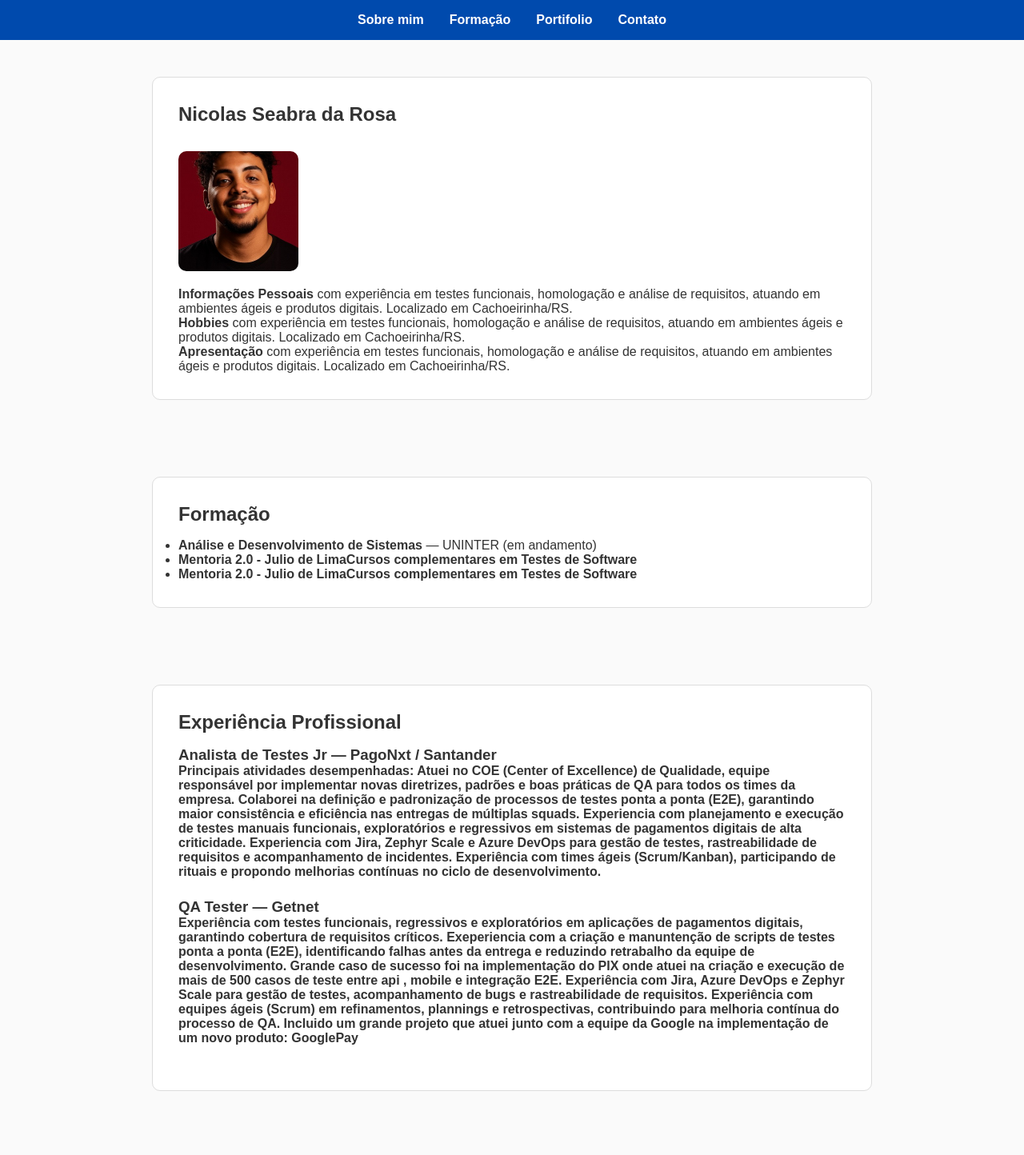
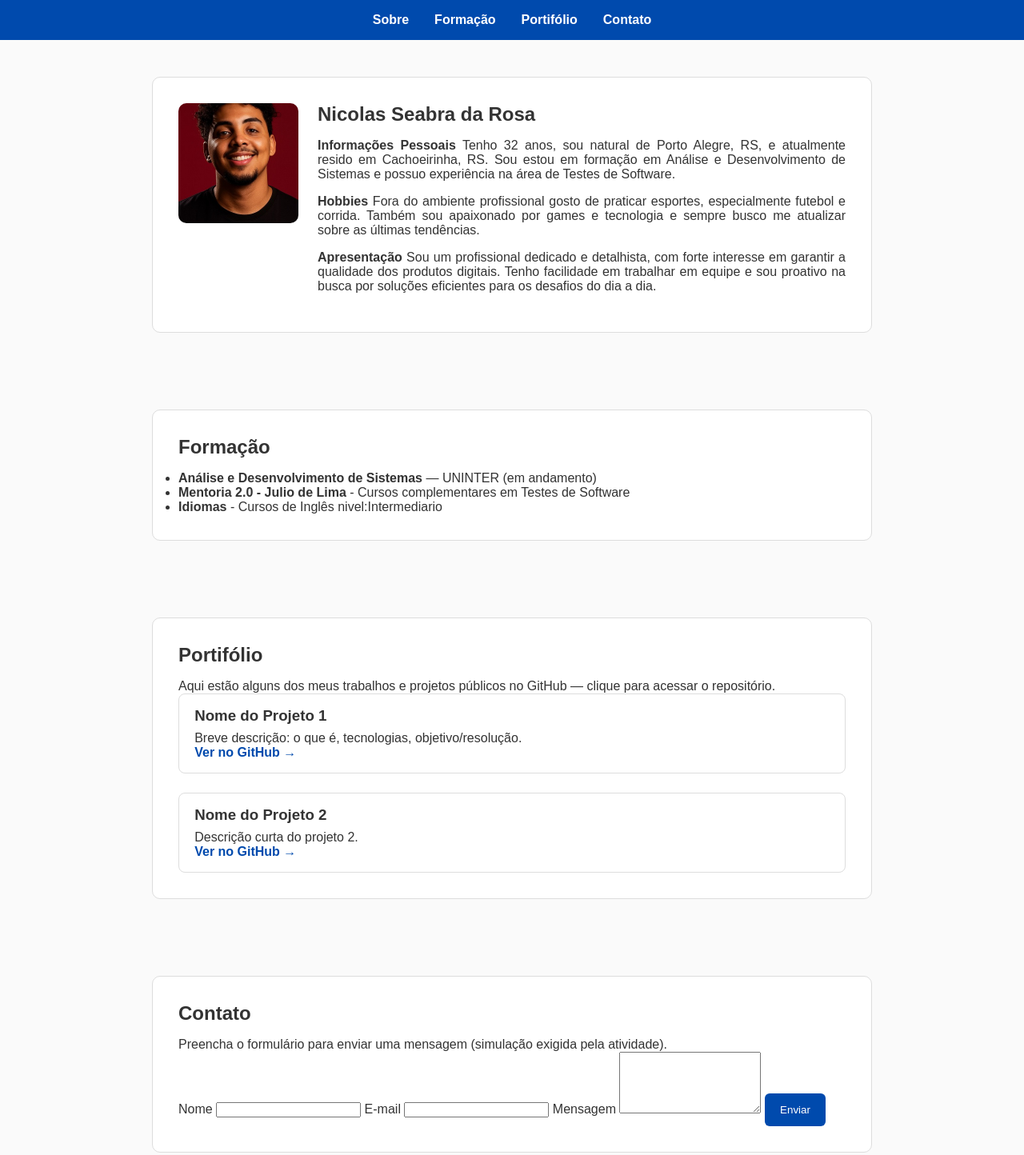
Before and after one commit to Nicolas-nsr/curriculo-nicolas, a plain HTML site: page index.html in a window 1280 px wide. Shown: the top 1444 px of the page at 80% size. Drawn offline with Linux system fonts and the light colour scheme; a script that the page names is missing.

Commit message:
Atualizações no site

```diff
--- a/css/styles.css
+++ b/css/styles.css
@@ -60,14 +60,80 @@ body {
 .foto {
     width: 150px;
     border-radius: 10px;
-    margin: 1rem 0;
+    margin: 0; /* removi margem vertical para alinhar melhor */
+    flex-shrink: 0; /* impede que a imagem seja reduzida */
 }
 
-/* Experiências */
+/* Layout flexbox para a seção "sobre" */
+#sobre {
+    display: flex;
+    align-items: flex-start; /* alinha topo da imagem e texto */
+    gap: 1.5rem;             /* espaço entre imagem e texto */
+}
+
+/* Ajuste do texto dentro da seção */
+#sobre div {
+    flex: 1; /* ocupa todo o espaço restante */
+}
+
+#sobre p {
+    text-align: justify; /*  deixa texto alinhado */
+    margin-bottom: 1rem;
+}
+
+/* Responsividade: em telas pequenas, imagem em cima */
+@media (max-width: 600px) {
+    #sobre {
+        flex-direction: column;
+        align-items: center;
+        text-align: center;
+    }
+
+    #sobre div {
+        text-align: justify;
+    }
+}
+
+/* Formação */
 .exp-item {
     margin-bottom: 1.5rem;
 }
+/* --- Estilos para Portfólio --- */
+.projects-list {
+  display: flex;
+  flex-direction: column;
+  gap: 1.5rem;
+}
 
+.project-item {
+  background: #fff;
+  padding: 1rem 1.2rem;
+  border: 1px solid #ddd;
+  border-radius: 8px;
+}
+
+.project-item h3 {
+  margin-bottom: 0.5rem;
+}
+
+.project-item a {
+  color: #004aad;
+  text-decoration: none;
+  font-weight: 600;
+}
+
+.project-item a:hover {
+  text-decoration: underline;
+}
+
+/* Responsividade: para telas menores, garantir largura 100% */
+@media (max-width: 768px) {
+  .projects-list {
+    gap: 1rem;
+  }
+}
+/* -------------------------------------------------------
+   FORMULÁRIO DE CONTATO
 /* Botão */
 .btn {
     background: #004aad;
--- a/index.html
+++ b/index.html
@@ -20,9 +20,9 @@
     <!-- Comentário: o menu é fixo e visível sempre, requisito obrigatório da atividade -->
     <header id="topo">
         <nav class="menu">
-            <a href="#sobre">Sobre mim</a>
-            <a href="#formacap">Formação</a>
-            <a href="#portifolio">Portifolio</a>
+            <a href="#sobre">Sobre</a>
+            <a href="#formacao">Formação</a>
+            <a href="#portifolio">Portifólio</a>
             <a href="#contato">Contato</a>
         </nav>
     </header>
@@ -30,21 +30,27 @@
     <main>
         <!-- SEÇÃO 1 — SOBRE MIM -->
         <section id="sobre" class="secao">
-            <h1>Nicolas Seabra da Rosa</h1>
             <img src="assets/avatar.jpg" alt="Foto de Nicolas" class="foto">
 
-            <p><strong>Informações Pessoais</strong> com experiência em testes funcionais, homologação e análise de requisitos,
-                atuando em ambientes ágeis e produtos digitais. Localizado em Cachoeirinha/RS.
-            </p>
+             <div>
+                <h1>Nicolas Seabra da Rosa</h1>
 
-            <p><strong>Hobbies</strong> com experiência em testes funcionais, homologação e análise de requisitos,
-                atuando em ambientes ágeis e produtos digitais. Localizado em Cachoeirinha/RS.
-            </p>
+                <p><strong>Informações Pessoais</strong> Tenho 32 anos, sou natural de Porto Alegre, RS, e atualmente
+                resido em Cachoeirinha, RS. Sou estou em formação em Análise e Desenvolvimento de Sistemas e
+              possuo experiência na área de Testes de Software.
+                </p>
 
-            <p><strong>Apresentação</strong> com experiência em testes funcionais, homologação e análise de requisitos,
-                atuando em ambientes ágeis e produtos digitais. Localizado em Cachoeirinha/RS.
-            </p>
+                <p><strong>Hobbies</strong> Fora do ambiente profissional gosto de praticar esportes, especialmente futebol e corrida.
+                 Também sou apaixonado por games e tecnologia e sempre busco me atualizar sobre as últimas tendências.
+                </p>
+
+                <p><strong>Apresentação</strong> Sou um profissional dedicado e detalhista, com forte interesse em garantir a qualidade
+                dos produtos digitais. Tenho facilidade em trabalhar em equipe e sou proativo na busca por soluções
+                eficientes para os desafios do dia a dia.
+                </p>
+            </div>
         </section>
+
 
 
           <!-- SEÇÃO 2 — FORMAÇÃO -->
@@ -53,48 +59,34 @@
 
             <ul>
                 <li><strong>Análise e Desenvolvimento de Sistemas</strong> — UNINTER (em andamento)</li>
-                <li><strong>Mentoria 2.0 - Julio de Lima<strong>Cursos complementares em Testes de Software</li>
-                <li><strong>Mentoria 2.0 - Julio de Lima<strong>Cursos complementares em Testes de Software</li>
+                <li><strong>Mentoria 2.0 - Julio de Lima</strong> - Cursos complementares em Testes de Software</li>
+                <li><strong>Idiomas</strong> - Cursos de Inglês nivel:Intermediario </li>
             </ul>
         </section>
 
 
         <!-- SEÇÃO 3 — Portifolio -->
-        <section id="experiencia" class="secao">
-            <h2>Experiência Profissional</h2>
+        <section id="portifolio" class="secao">
+            <h2>Portifólio</h2>
 
-            <div class="exp-item">
-                <h3> Analista de Testes Jr — PagoNxt / Santander</h3>
-                <p>Principais atividades desempenhadas: Atuei no COE (Center of Excellence) de
-                Qualidade, equipe responsável por implementar novas diretrizes, padrões e boas práticas
-                de QA para todos os times da empresa.
-                Colaborei na definição e padronização de processos de testes ponta a ponta (E2E),
-                garantindo maior consistência e eficiência nas entregas de múltiplas squads.
-                Experiencia com planejamento e execução de testes manuais funcionais, exploratórios e
-                regressivos em sistemas de pagamentos digitais de alta criticidade.
-                Experiencia com Jira, Zephyr Scale e Azure DevOps para gestão de testes, rastreabilidade
-                de requisitos e acompanhamento de incidentes.
-                Experiência com times ágeis (Scrum/Kanban), participando de rituais e propondo melhorias
-                contínuas no ciclo de desenvolvimento.
-                </p>
+            <p>Aqui estão alguns dos meus trabalhos e projetos públicos no GitHub — clique para acessar o repositório.</p>
+
+            <div class="projects-list">
+            <!-- Exemplo de projeto 1 -->
+            <div class="project-item">
+            <h3>Nome do Projeto 1</h3>
+            <p>Breve descrição: o que é, tecnologias, objetivo/resolução.</p>
+            <p><a href="https://github.com/Nicolas-nsr/repositorio-projeto1" target="_blank" rel="noopener">Ver no GitHub →</a></p>
             </div>
 
-            <div class="exp-item">
-                <h3>QA Tester — Getnet</h3>
-                <p> Experiência com testes funcionais, regressivos
-                e exploratórios em aplicações de pagamentos digitais, garantindo cobertura de requisitos
-                críticos.
-                Exeperiencia com a criação e manuntenção de scripts  de testes ponta a ponta (E2E),
-                identificando falhas antes da entrega e reduzindo retrabalho da equipe de desenvolvimento.
-                Grande caso de sucesso foi na implementação do PIX onde atuei na criação e  execução de
-                mais de 500 casos de teste entre api , mobile e integração E2E.
-                Experiência com  Jira, Azure DevOps e Zephyr Scale para gestão de testes,
-                acompanhamento de bugs e rastreabilidade de requisitos.
-                Experiência com equipes ágeis (Scrum) em refinamentos, plannings e retrospectivas,
-                contribuindo para melhoria contínua do processo de QA.
-                Incluido um grande projeto que atuei junto com a equipe da Google na implementação de
-                um novo produto: GooglePay
-                </p>
+            <!-- Exemplo de projeto 2 -->
+            <div class="project-item">
+            <h3>Nome do Projeto 2</h3>
+            <p>Descrição curta do projeto 2.</p>
+            <p><a href="https://github.com/Nicolas-nsr/repositorio-projeto2" target="_blank" rel="noopener">Ver no GitHub →</a></p>
+            </div>
+
+              <!-- Adicione quantos projetos quiser -->
             </div>
         </section>
 
```
